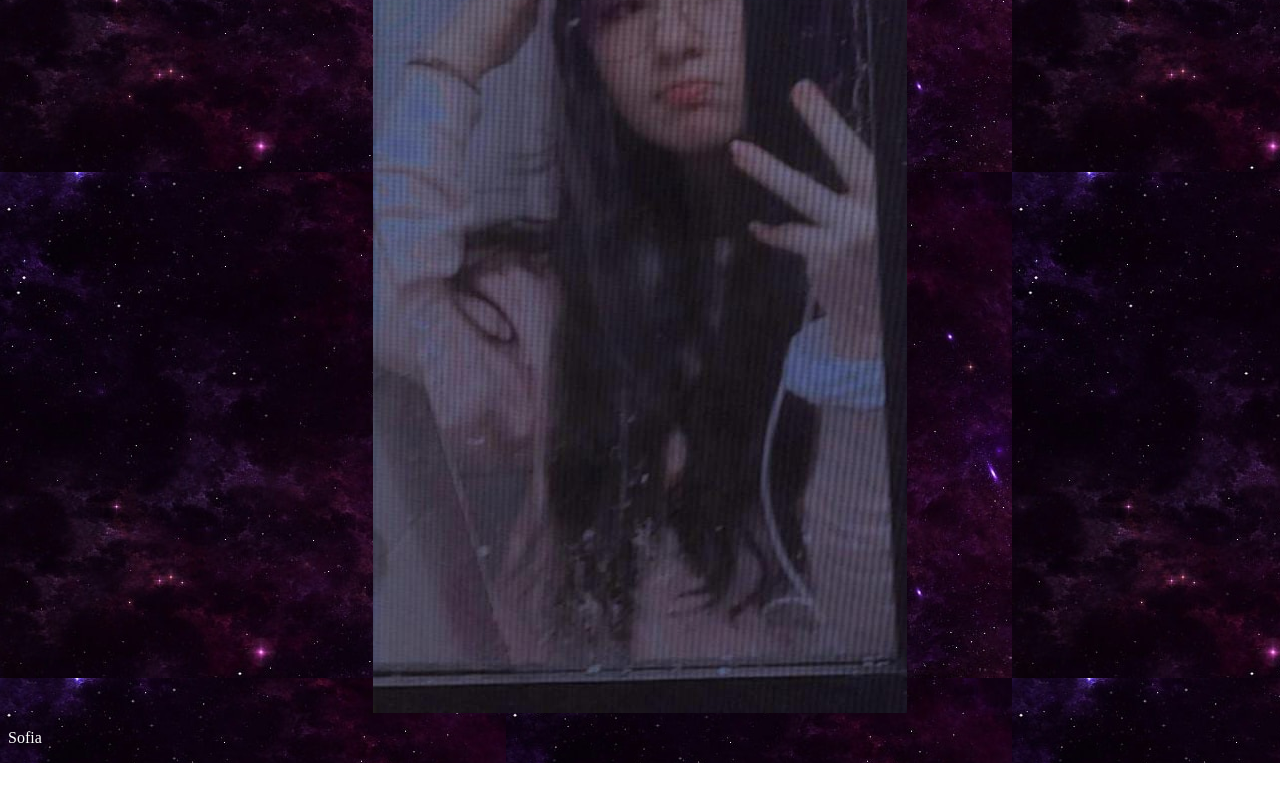
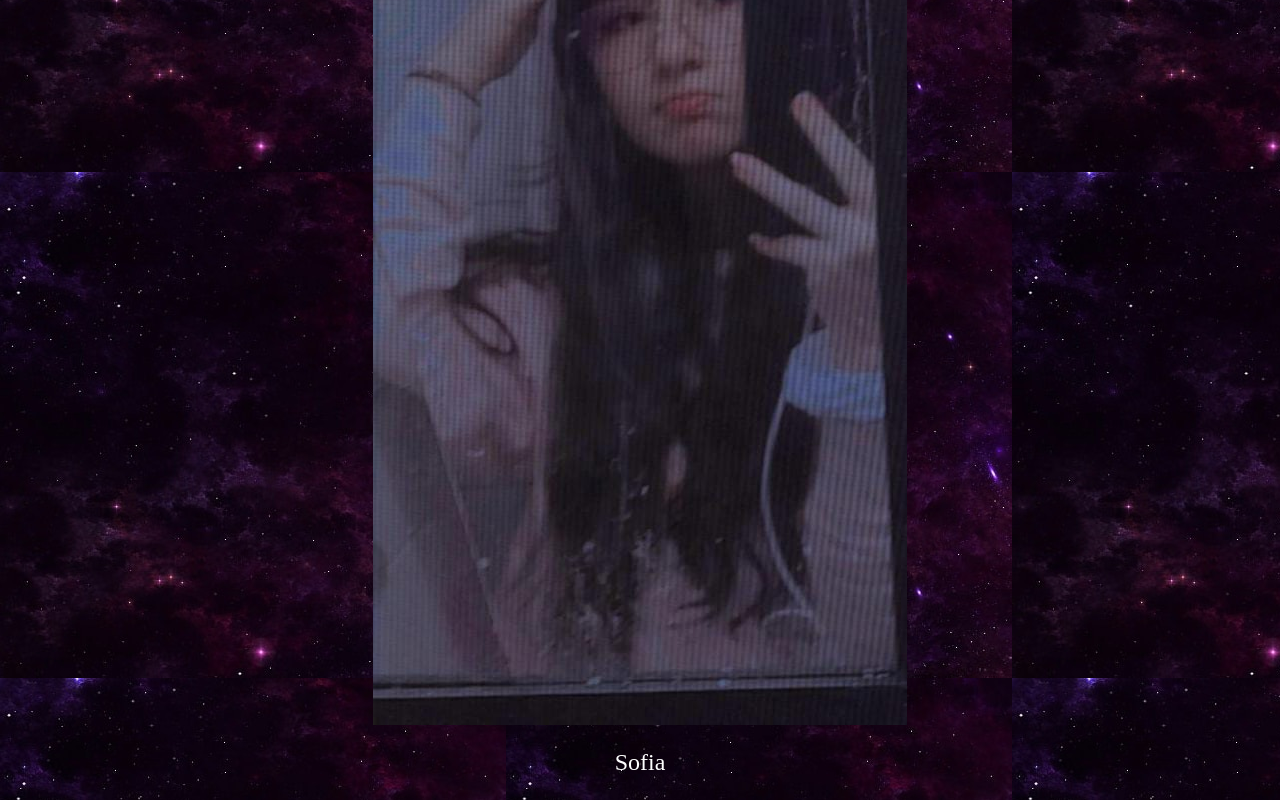
Before and after one commit to juijsj/test, a plain HTML site: page index.html in a window 1280 px wide. Shown: the part 334-1134 px from the top of the page. Before the commit the page ends 1097 px from the top, so only its background shows below. Drawn offline with Linux system fonts and the light colour scheme.

Commit message:
Update index.html

```diff
--- a/index.html
+++ b/index.html
@@ -8,10 +8,10 @@
   </head>
   <body>
     <font color= "white">
-    <h1><font size=3><center><strong>TE AMO</strong><center></h1>
-      <p><center><img src="jui.jpg" width;200px; height:500px; /></center></p>
+    <h1><font size=5><center><strong>TE AMO</strong><center></h1>
+      <p><center><img src="jui.jpg" width;100px; height:250px; /></center></p>
       <p>
-        <font size=3>
-        <font face="Times New Roman">Sofia</p>
+
+          <font face="Times New Roman" size=5><center>Sofia</center></p>
   </body>
 </html>
```
